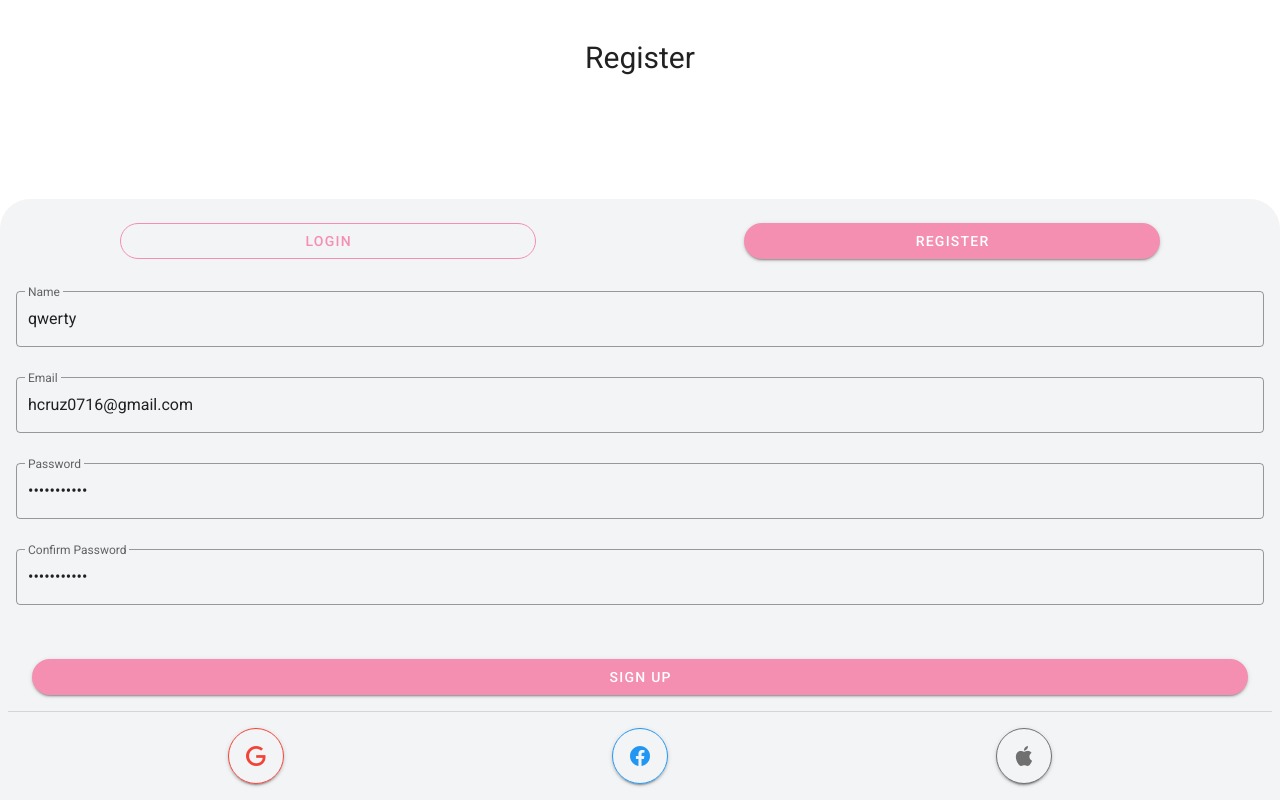
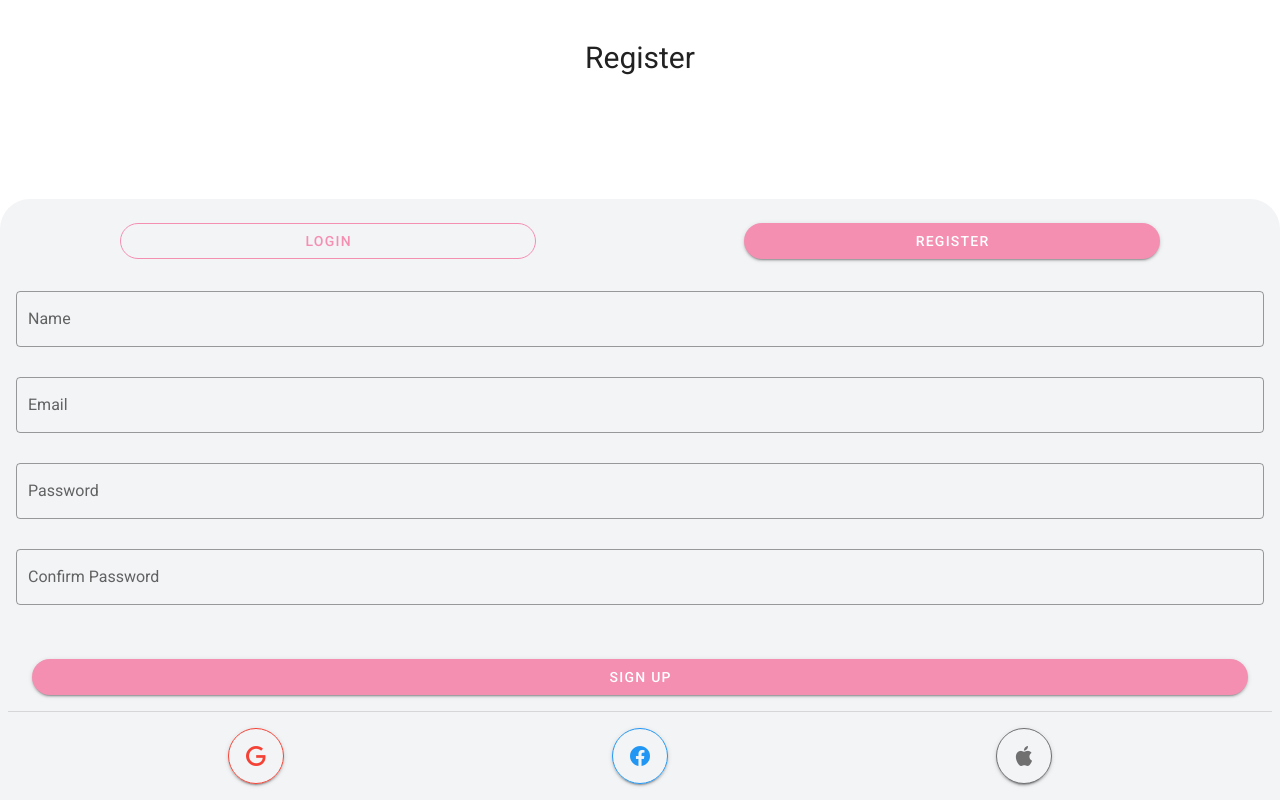
Before and after one commit to hdev07/App-Musion, a Nuxt app: page /register in a window 1280 px wide. Built offline with nearby package versions, Linux system fonts and the light colour scheme; what vue-device-detector-js, vuesax would draw is missing.

Commit message:
Delec credentials & deleteUser From DB

```diff
--- a/components/auth/registerForm.vue
+++ b/components/auth/registerForm.vue
@@ -46,10 +46,10 @@ export default {
   data() {
     return {
       from: "register",
-      name: "qwerty",
-      email: "hcruz0716@gmail.com",
-      password: "Qwertyu1234",
-      rePassword: "Qwertyu1234",
+      name: "",
+      email: "",
+      password: "",
+      rePassword: "",
     };
   },
 
```
